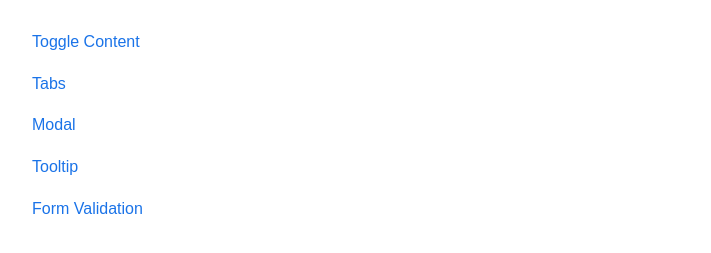
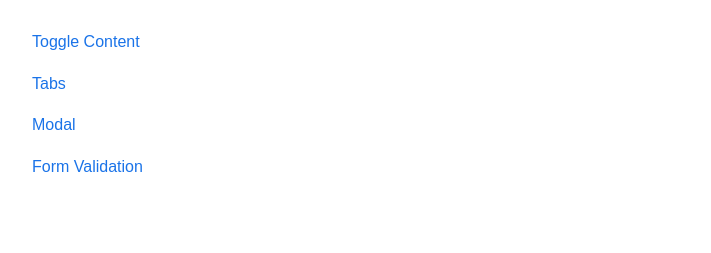
Before and after one commit to erfankabinimoghadam/Native-HTML-Interactivity, a plain HTML site: page index.html in a window 1280 px wide. Shown: the part 133-386 px from the top of the page, without its empty margins (208-919 px from the left). Drawn offline with Linux system fonts and the light colour scheme.

Commit message:
Update index.html

```diff
--- a/index.html
+++ b/index.html
@@ -18,7 +18,6 @@
       <li><a href="demos/toggle.html">Toggle Content</a></li>
       <li><a href="demos/tabs.html">Tabs</a></li>
       <li><a href="demos/modal.html">Modal</a></li>
-      <li><a href="demos/tooltip.html">Tooltip</a></li>
       <li><a href="demos/form.html">Form Validation</a></li>
     </ul>
   </main>
```
